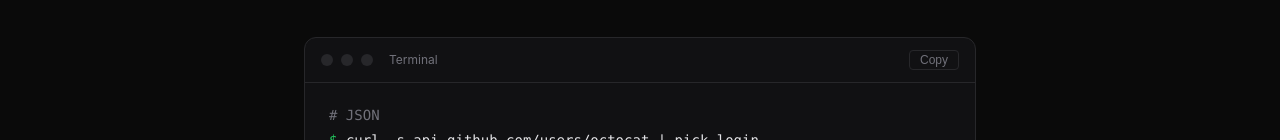
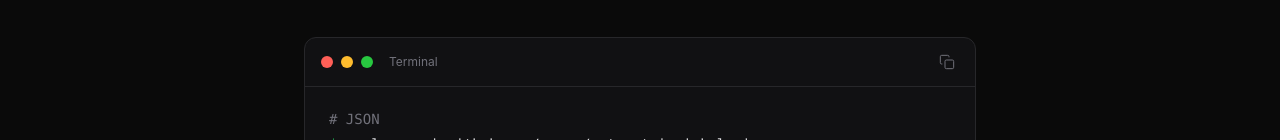
Before and after one commit to aryanbhosale/pick, a plain HTML site: page site/index.html in a window 1280 px wide. Shown: the part 458-598 px from the top of the page. Drawn offline with Linux system fonts and the light colour scheme.

Commit message:
Terminal UI: copy icon instead of text, macOS traffic light dots

```diff
--- a/site/index.html
+++ b/site/index.html
@@ -158,8 +158,10 @@
       width: 12px;
       height: 12px;
       border-radius: 50%;
-      background: var(--border);
     }
+    .terminal-dot:nth-child(1) { background: #ff5f57; }
+    .terminal-dot:nth-child(2) { background: #febc2e; }
+    .terminal-dot:nth-child(3) { background: #28c840; }
     .terminal-bar span {
       color: var(--muted);
       font-size: 12px;
@@ -168,18 +170,19 @@
     .terminal-bar .copy-term {
       margin-left: auto;
       background: none;
-      border: 1px solid var(--border);
-      border-radius: 4px;
+      border: none;
       color: var(--muted);
-      font-size: 12px;
-      padding: 2px 10px;
       cursor: pointer;
-      transition: all 0.15s;
+      transition: color 0.15s;
+      padding: 4px;
+      display: flex;
+      align-items: center;
     }
-    .terminal-bar .copy-term:hover {
-      color: var(--fg);
-      border-color: var(--muted);
-    }
+    .terminal-bar .copy-term:hover { color: var(--fg); }
+    .terminal-bar .copy-term svg { width: 16px; height: 16px; }
+    .terminal-bar .copy-term.copied svg.icon-copy { display: none; }
+    .terminal-bar .copy-term svg.icon-check { display: none; color: var(--green); }
+    .terminal-bar .copy-term.copied svg.icon-check { display: block; }
     .terminal-body {
       padding: 20px 24px;
       font-family: 'SF Mono', 'Fira Code', 'Consolas', monospace;
@@ -350,7 +353,7 @@
         <div class="terminal-dot"></div>
         <div class="terminal-dot"></div>
         <span>Terminal</span>
-        <button class="copy-term" onclick="copyBlock(this)">Copy</button>
+        <button class="copy-term" onclick="copyBlock(this)"><svg class="icon-copy" xmlns="http://www.w3.org/2000/svg" fill="none" viewBox="0 0 24 24" stroke-width="1.5" stroke="currentColor"><rect x="9" y="9" width="13" height="13" rx="2" ry="2"/><path d="M5 15H4a2 2 0 0 1-2-2V4a2 2 0 0 1 2-2h9a2 2 0 0 1 2 2v1"/></svg><svg class="icon-check" xmlns="http://www.w3.org/2000/svg" fill="none" viewBox="0 0 24 24" stroke-width="2" stroke="currentColor"><path stroke-linecap="round" stroke-linejoin="round" d="M5 13l4 4L19 7"/></svg></button>
       </div>
       <div class="terminal-body">
 <span class="line"><span class="comment"># JSON</span></span>
@@ -476,7 +479,7 @@
         <div class="terminal-dot"></div>
         <div class="terminal-dot"></div>
         <div class="terminal-dot"></div>
-        <button class="copy-term" onclick="copyBlock(this)">Copy</button>
+        <button class="copy-term" onclick="copyBlock(this)"><svg class="icon-copy" xmlns="http://www.w3.org/2000/svg" fill="none" viewBox="0 0 24 24" stroke-width="1.5" stroke="currentColor"><rect x="9" y="9" width="13" height="13" rx="2" ry="2"/><path d="M5 15H4a2 2 0 0 1-2-2V4a2 2 0 0 1 2-2h9a2 2 0 0 1 2 2v1"/></svg><svg class="icon-check" xmlns="http://www.w3.org/2000/svg" fill="none" viewBox="0 0 24 24" stroke-width="2" stroke="currentColor"><path stroke-linecap="round" stroke-linejoin="round" d="M5 13l4 4L19 7"/></svg></button>
       </div>
       <div class="terminal-body">
 <span class="line"><span class="comment"># npm (macOS, Linux, Windows)</span></span>
@@ -523,8 +526,8 @@ function copyBlock(btn) {
   const cmds = body.querySelectorAll('.cmd');
   const text = Array.from(cmds).map(c => c.textContent).join('\n');
   navigator.clipboard.writeText(text);
-  btn.textContent = 'Copied!';
-  setTimeout(() => btn.textContent = 'Copy', 1500);
+  btn.classList.add('copied');
+  setTimeout(() => btn.classList.remove('copied'), 1500);
   showToast();
 }
 
```
